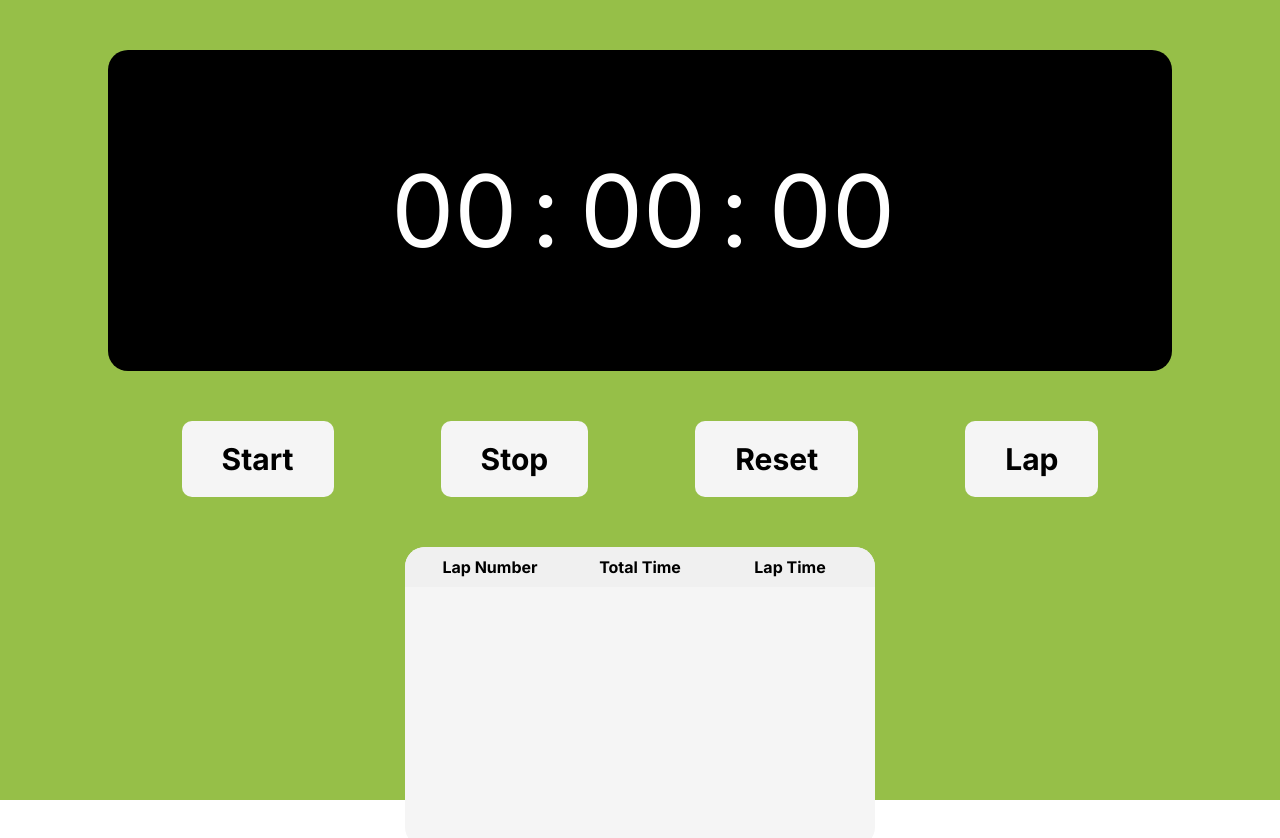
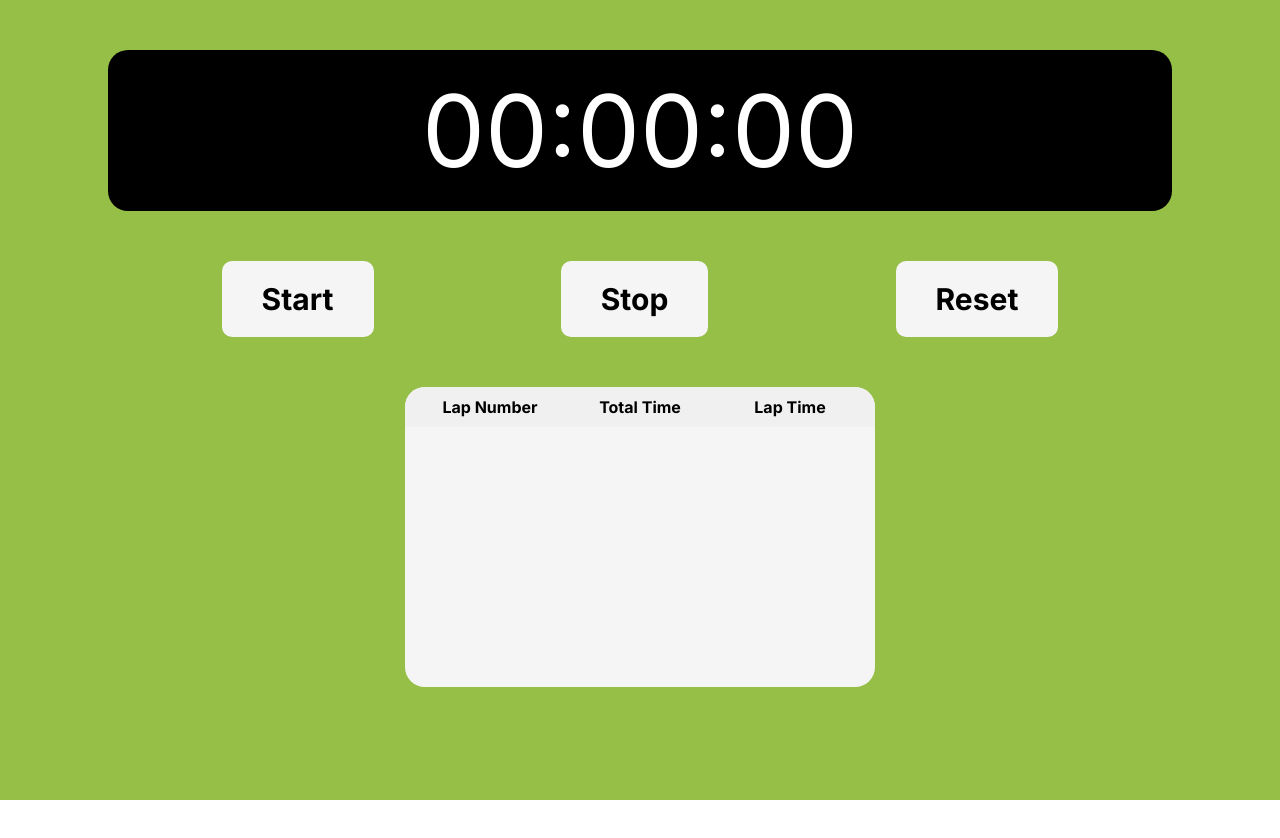
Before and after one commit to Shopify/eng-intern-assessment-react, a React app: page / in a window 1280 px wide. Shown: the top 838 px of the page. After the commit the page ends 800 px from the top, so only its background shows below. Built offline with nearby package versions, Linux system fonts and the light colour scheme.

Commit message:
tests complete

```diff
--- a/package.json
+++ b/package.json
@@ -12,6 +12,7 @@
   "author": "",
   "license": "ISC",
   "dependencies": {
+    "jest-environment-jsdom": "^29.7.0",
     "react": "^18.2.0",
     "react-dom": "^18.2.0"
   },
@@ -20,6 +21,7 @@
     "@babel/preset-env": "^7.23.8",
     "@babel/preset-react": "^7.23.3",
     "@babel/preset-typescript": "^7.23.3",
+    "@testing-library/jest-dom": "^6.2.0",
     "@testing-library/react": "^14.1.2",
     "@types/jest": "^29.5.11",
     "@types/node": "^16.18.30",
@@ -44,6 +46,7 @@
     "webpack-obj-loader": "^1.0.4"
   },
   "jest": {
+    "testEnvironment": "jsdom",
     "transform": {
       "^.+\\.(js|jsx|ts|tsx)$": "babel-jest"
     }
--- a/src/App.css
+++ b/src/App.css
@@ -15,3 +15,74 @@ html, body, #root {
     align-items: flex-start;
     font-family: "Inter", sans-serif;
 }
+
+.stopwatch{
+    width: 80%;
+    margin-top: 50px;
+    display: flex;
+    justify-content: center;
+    align-items: center;
+    flex-direction: column;
+}
+.timer{
+    font-size: 100px;
+    background-color: black;
+    color:white;
+    display: flex;
+    justify-content: center;
+    align-items: center;
+    padding: 0px 20px;
+    border-radius: 20px;
+    width: 100%;
+}
+
+.timer-time{
+    margin:20px;
+}
+
+.stopwatch-buttons{
+    display: flex;
+    justify-content: space-around;
+    align-items: center;
+    width: 100%;
+    margin-top: 50px;
+}
+
+
+.lap-times {
+    margin-top: 50px;
+    height: 300px;
+    overflow-y: auto; /* Enables vertical scrolling */
+    background-color: whitesmoke;
+    border-radius: 20px;
+}
+
+.lap-time-header {
+    display: flex;
+    justify-content: space-around;
+    padding: 10px;
+    background-color: #f0f0f0;
+    font-weight: bold;
+}
+
+.lap-time-row {
+    display: flex;
+    justify-content: space-around;
+    padding: 10px;
+    border-bottom: 1px solid #ccc;
+    text-align: center;
+}
+
+.lap-time-header span, .lap-time-row span{
+    width: 150px;
+    text-align: center;
+}
+
+.button{
+    padding: 20px 40px;
+    background-color: whitesmoke;
+    font-weight: bold;
+    font-size: 30px;
+    border-radius: 10px;
+    cursor: pointer;
+}
--- a/src/StopWatch.css
+++ /dev/null
@@ -1,62 +0,0 @@
-.stopwatch{
-    width: 80%;
-    margin-top: 50px;
-    display: flex;
-    justify-content: center;
-    align-items: center;
-    flex-direction: column;
-}
-.timer{
-    font-size: 100px;
-    background-color: black;
-    color:white;
-    display: flex;
-    justify-content: center;
-    align-items: center;
-    padding: 0px 20px;
-    border-radius: 20px;
-    width: 100%;
-}
-
-.timer-time{
-    margin:20px;
-    width:120px;
-}
-
-.stopwatch-buttons{
-    display: flex;
-    justify-content: space-around;
-    align-items: center;
-    width: 100%;
-    margin-top: 50px;
-}
-
-
-.lap-times {
-    margin-top: 50px;
-    height: 300px;
-    overflow-y: auto; /* Enables vertical scrolling */
-    background-color: whitesmoke;
-    border-radius: 20px;
-}
-
-.lap-time-header {
-    display: flex;
-    justify-content: space-around;
-    padding: 10px;
-    background-color: #f0f0f0;
-    font-weight: bold;
-}
-
-.lap-time-row {
-    display: flex;
-    justify-content: space-around;
-    padding: 10px;
-    border-bottom: 1px solid #ccc;
-    text-align: center;
-}
-
-.lap-time-header span, .lap-time-row span{
-    width: 150px;
-    text-align: center;
-}
--- a/src/StopWatch.tsx
+++ b/src/StopWatch.tsx
@@ -1,10 +1,11 @@
 import React, { useEffect, useState } from 'react'
 import StopWatchButton from './StopWatchButton';
-import './StopWatch.css'
 
 export enum ButtonType {
     Start = 'Start',
     Stop = 'Stop',
+    Pause = 'Pause',
+    Resume = 'Resume',
     Reset = 'Reset',
     Lap = 'Lap'
 }
@@ -34,12 +35,29 @@ export default function StopWatch() {
     const [millisecond, setMillisecond] = useState<number>(0);
     const [lapTime, setLapTime] = useState<number>(0)
     const [lapRecords, setLapRecords] = useState<LapRecord[]>([]);
+    const [displayTime, setDisplayTime] = useState<boolean>(true);
+    const [isPaused, setIsPaused] = useState<boolean>(false);
+
 
     // Handler functions
-    const handleStop = () => setStopWatchRunning(false);
+    const handleStop = () => {
+        setStopWatchRunning(false);
+        setDisplayTime(false);  // Hide time display when stopped
+    };
+
+    const handlePause = () => {
+        setIsPaused(true);
+    };
+
+    const handleResume = () => {
+        setIsPaused(false);
+    };
+
     const handleStart = () => {
         setStopWatchRunning(true);
-        setLapTime(currentTime); // Reset lapTime when starting
+        setDisplayTime(true);  // Show time display when started
+        setLapTime(currentTime);
+        setIsPaused(false)
     };
 
     const handleReset = () => {
@@ -76,9 +94,13 @@ export default function StopWatch() {
           })
     }
 
+    const generateTimeString = () => {
+        return `${formatTime(minute)}:${formatTime(second)}:${formatTime(millisecond)}`
+    }
+
     useEffect(() => {
         let intervalId: NodeJS.Timer;
-        if (stopWatchRunning) {
+        if (stopWatchRunning && !isPaused) {
           intervalId = setInterval(() => {
             setCurrentTime(currentTime + 1)
 
@@ -89,23 +111,21 @@ export default function StopWatch() {
         setSecond(Second);
         setMillisecond(Millisecond);
         return () => clearInterval(intervalId);
-    }, [stopWatchRunning, currentTime]);
+    }, [stopWatchRunning, isPaused, currentTime]);
 
 
     return(
         <div className='stopwatch'>
             <div className='timer'>
-                <p className='timer-time'>{formatTime(minute)}</p>
-                <p>:</p>
-                <p className='timer-time'>{formatTime(second)}</p>
-                <p>:</p>
-                <p className='timer-time'>{formatTime(millisecond)}</p>
+                {displayTime && <p className='timer-time'>{generateTimeString()}</p>}
             </div>
             <div className='stopwatch-buttons'>
-                <StopWatchButton type={ButtonType.Start} onClick={handleStart}/>
+                {!stopWatchRunning && <StopWatchButton type={ButtonType.Start} onClick={handleStart}/>}
+                {stopWatchRunning && <StopWatchButton type={ButtonType.Resume} onClick={handleResume}/>}
+                {stopWatchRunning && <StopWatchButton type={ButtonType.Pause} onClick={handlePause}/>}
                 <StopWatchButton type={ButtonType.Stop} onClick={handleStop}/>
                 <StopWatchButton type={ButtonType.Reset} onClick={handleReset}/>
-                <StopWatchButton type={ButtonType.Lap} onClick={handleLap}/>
+                {stopWatchRunning && <StopWatchButton type={ButtonType.Lap} onClick={handleLap}/>}
             </div>
             <div className='lap-times'>
                 <div className='lap-time-header'>
@@ -113,6 +133,7 @@ export default function StopWatch() {
                     <span>Total Time</span>
                     <span>Lap Time</span>
                 </div>
+                <div data-testid="lap-list">
                 {lapRecords.map((lap, index) => (
                     <div key={index} className='lap-time-row'>
                         <span>{lap.lapNumber}</span>
@@ -120,6 +141,8 @@ export default function StopWatch() {
                         <span>{lap.lapTime}</span>
                     </div>
                 ))}
+
+                </div>
             </div>
         </div>
     )
--- a/src/StopWatchButton.css
+++ /dev/null
@@ -1,8 +0,0 @@
-.button{
-    padding: 20px 40px;
-    background-color: whitesmoke;
-    font-weight: bold;
-    font-size: 30px;
-    border-radius: 10px;
-    cursor: pointer;
-}
--- a/src/StopWatchButton.tsx
+++ b/src/StopWatchButton.tsx
@@ -1,15 +1,7 @@
 import React from 'react';
-import './StopWatchButton.css';
-import { StopWatchButtonProps, ButtonType } from './StopWatch';
+import { ButtonType, StopWatchButtonProps } from './StopWatch';
 
 export default function StopWatchButton({ type, onClick }: StopWatchButtonProps) {
-
-    // Handler functions
-    const handleStart = () => console.log('Starting...');
-    const handleStop = () => console.log('Stopping...');
-    const handleReset = () => console.log('Resetting...');
-    const handleLap = () => console.log('Lap recorded');
-
     return (
         <div className='button' onClick={onClick}>
             {type}
```
Also changed, not shown: 2 other files (tests, documents, lock files or other folders).
